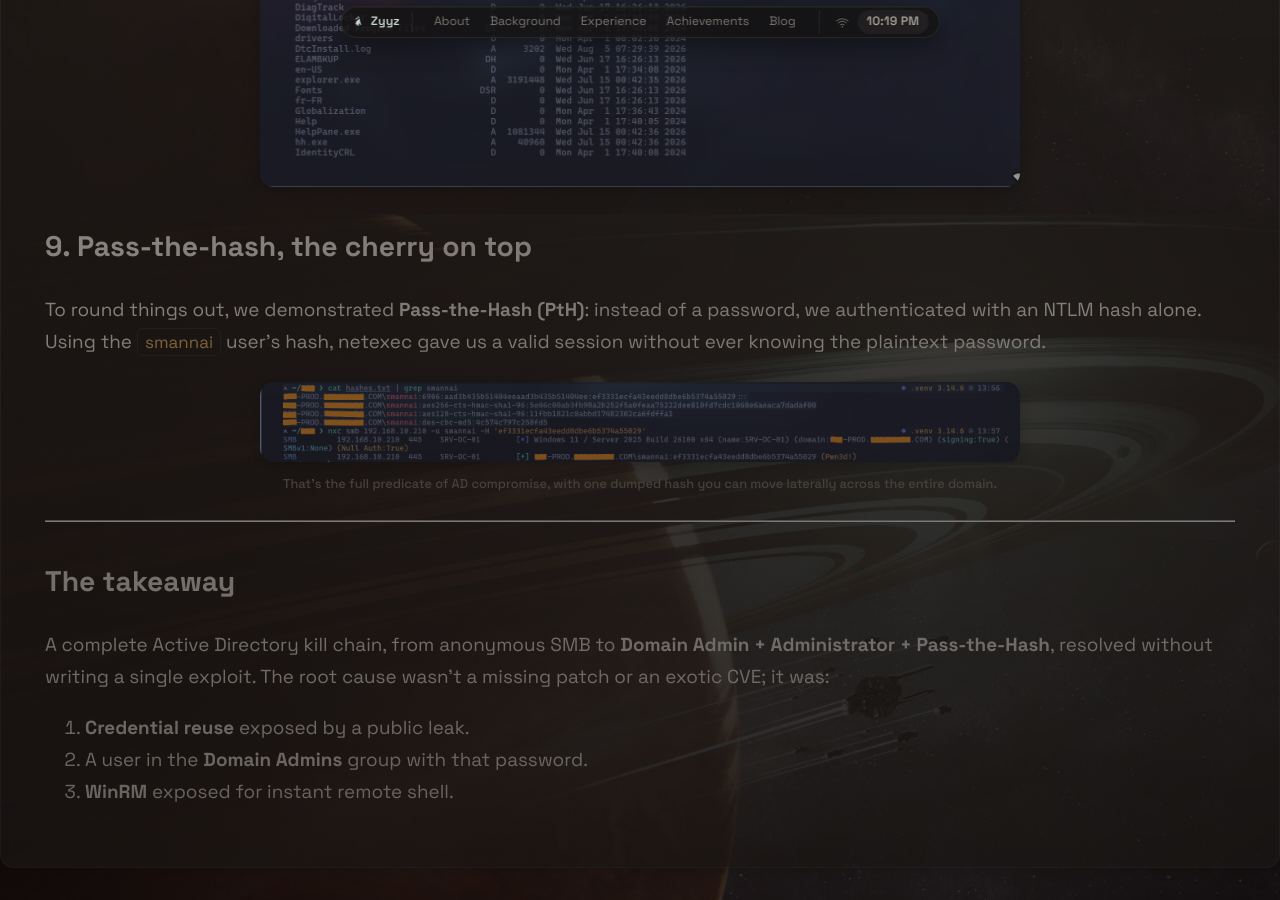
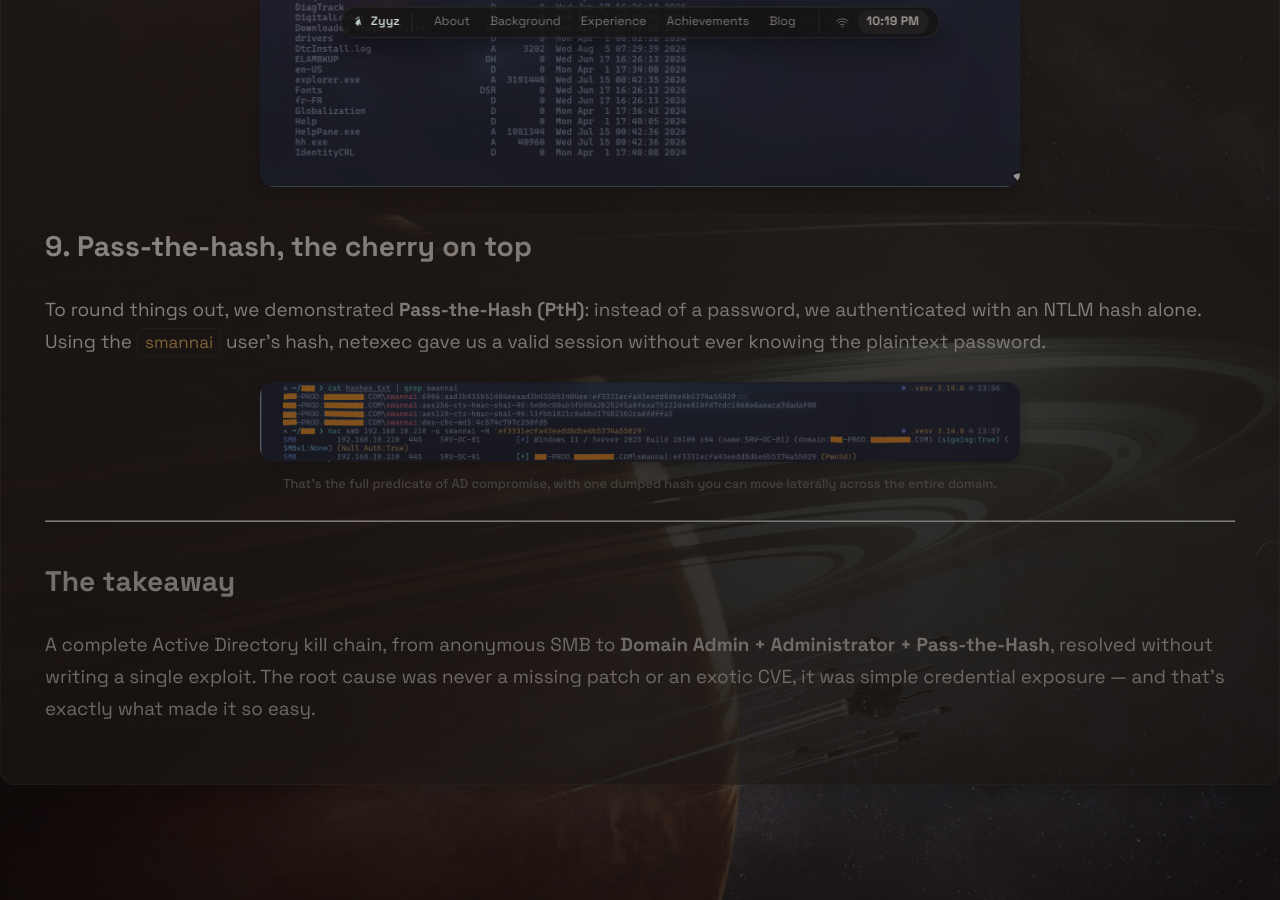
Before and after one commit to 0xZyyz/0xZyyz.github.io, a Jekyll site: the page built from _posts/2026-08-29-internal-ad-pentest-internship.md, in a window 1280 px wide and 900 px high, scrolled down 4286 px. Built offline with Jekyll 4.4.1, drawn with Linux system fonts in a browser that asks for light colours.

Commit message:
Simplify takeaway

```diff
--- a/_posts/2026-08-29-internal-ad-pentest-internship.md
+++ b/_posts/2026-08-29-internal-ad-pentest-internship.md
@@ -87,8 +87,4 @@ That's the full predicate of AD compromise, with one dumped hash you can move la
 
 ## The takeaway
 
-A complete Active Directory kill chain, from anonymous SMB to **Domain Admin + Administrator + Pass-the-Hash**, resolved without writing a single exploit. The root cause wasn't a missing patch or an exotic CVE; it was:
-
-1. **Credential reuse** exposed by a public leak.
-2. A user in the **Domain Admins** group with that password.
-3. **WinRM** exposed for instant remote shell.
+A complete Active Directory kill chain, from anonymous SMB to **Domain Admin + Administrator + Pass-the-Hash**, resolved without writing a single exploit. The root cause was never a missing patch or an exotic CVE, it was simple credential exposure — and that's exactly what made it so easy.
```
